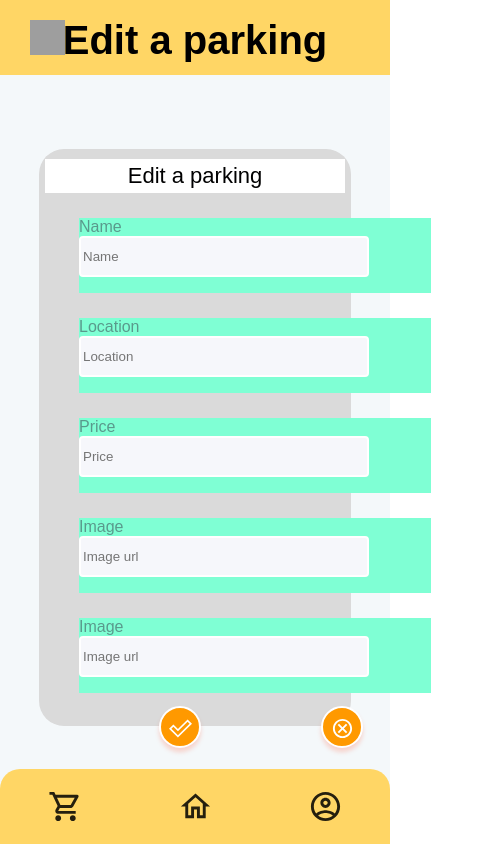
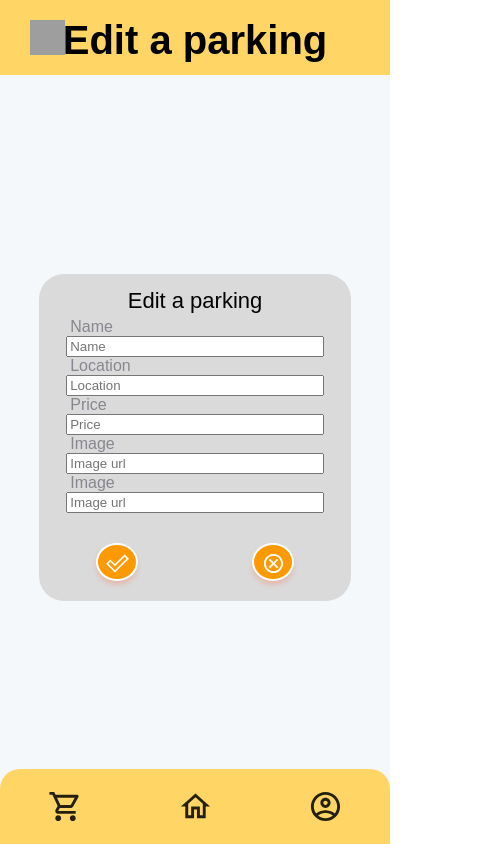
Before and after one commit to iznor/Bingo-UI, a React (Create React App) app: page / in a window 390 px wide. Shown: the whole page, 479 px wide, since content can reach past the window. Built offline with nearby package versions, Linux system fonts and the light colour scheme; grey boxes are pictures that could not be loaded; a web font is replaced by a local one.

Commit message:
Edit Form - Responsive width

```diff
--- a/src/components/Page/Edit.jsx
+++ b/src/components/Page/Edit.jsx
@@ -28,14 +28,16 @@ function Edit() {
                         <p>Image</p>
                         <input type="text" id="fname" name="fname" placeholder="Image url" /><br></br>
                     </section>
+                    <div class="row">
                     <button className="approval-icon">
                     <ImCheckmark2 className='plus-icon'/>
                    </button>
                    <button className="cancel-icon">
                     <MdOutlineCancel className='plus-icon'/>
                   </button>
-            </div>
-            </div>
+                  </div>
+              </div>
+          </div>
     </div>
   );
 }
--- a/src/components/Page/Edit.scss
+++ b/src/components/Page/Edit.scss
@@ -8,17 +8,17 @@
     min-height: 80vh;
     justify-content: center;
 
-
-    .edit-parking{
+    .edit-parking {
         width: 80%;
         background-color: rgb(218, 218, 218);
         border-radius: 25px;
         margin-top: 30px;
-    }
-    .edit-title{
+        padding-bottom: 20px;
+        max-width: 600px;
+
+        .edit-title {
             margin-top: 10px;
-        background-color: #FFFFFF;
-        width: 300px;
+            width: 100%;
             height: 34px;
             text-align: center;
             font-style: normal;
@@ -28,59 +28,50 @@
             color: #000001;
             text-shadow: 0px 2px 80px #FFFFFF;
         }
-    .approval-icon{
-        margin-left: 120px;
-        margin-top: 13px;
+
+        .row {
+            display: flex;
+            margin-top: 20px;
+
+            .approval-icon {
+                margin-top: 10px;
                 width: 42px;
-        height: 42px;
                 background: #FF9900;
                 border-radius: 50%;
                 border: 2.10345px solid #FFFFFF;
                 box-shadow: 0px 4.2069px 4.2069px rgba(255, 102, 71, 0.25);
             }
-    .cancel-icon{
-        margin-left: 120px;
-        margin-top: 13px;
+
+            .cancel-icon {
+                margin-top: 10px;
                 width: 42px;
-        height: 42px;
                 background: #FF9900;
                 border-radius: 50%;
                 border: 2.10345px solid #FFFFFF;
                 box-shadow: 0px 4.2069px 4.2069px rgba(255, 102, 71, 0.25);
             }
-    .plus-icon{
+
+            .plus-icon {
                 color: #FFFFFF;
                 margin-top: 6px;
                 font-size: 23px;
             }
-    .form-editing{
-        width: 440px;
-        height: 508px;
-        margin-top: 10px;
-
-        section{
-            margin-left: 40px;
-            margin-top: 25px;
-            background-color: aquamarine;
-          }
         }
 
-    .input-label-from{
+        .form-editing {
+            text-align: center;
+            max-width: 600px;
+            .input-label-from p {
                 width: 80%;
-        height: 75px;
-        background-color: #FF9900;
-    }
-     .input-label-from p{
+                max-width: 600px;
+                text-align: start;
                 color: #353646;
                 opacity: 0.5;
             }
-     .input-label-from input{
+            .input-label-from input {
                 width: 80%;
-         background-color: aqua;
-        height: 35px;
-        background: #F6F7FB;
-        border-radius: 4px;
-        border: 2.10345px solid #FFFFFF;
+                max-width: 600px;
             }
-
         }
+    }
+}
```
Lines whose indentation alone changed are shown as unchanged.
